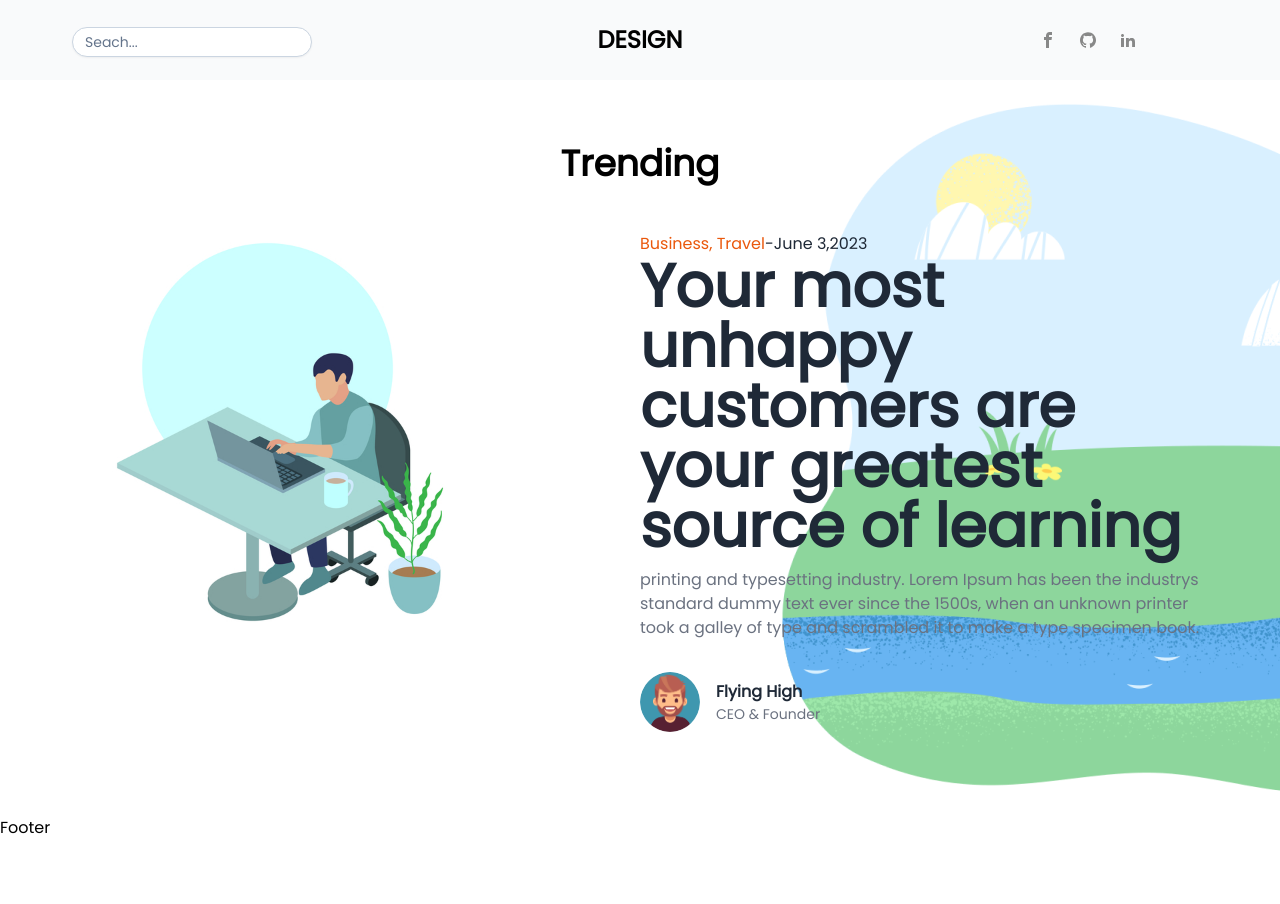
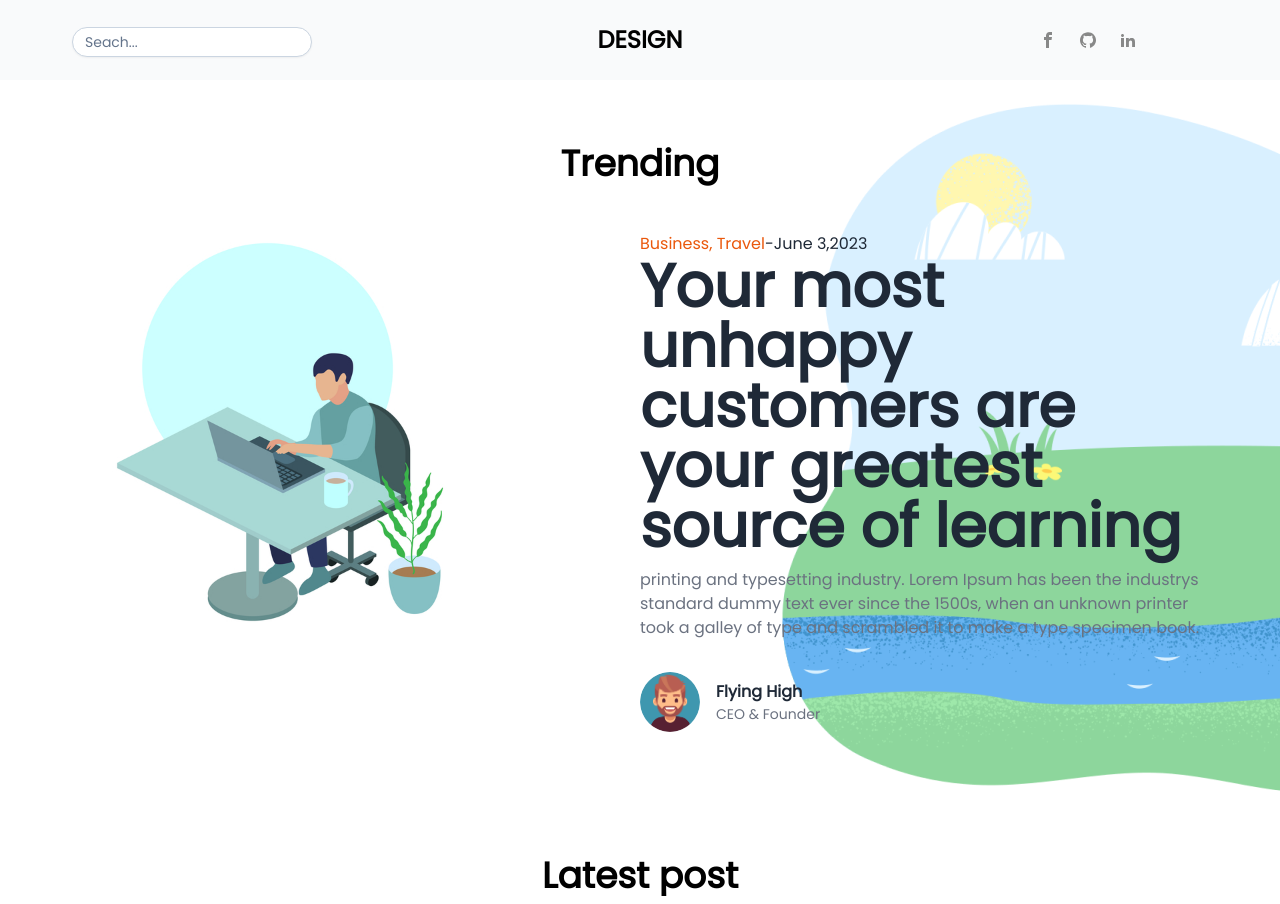
Before and after one commit to ali-haris/personal-blog, a Next.js app: page / in a window 1280 px wide. Shown: the top 904 px of the page. Before the commit the page ends 840 px from the top, so only its background shows below. Built offline with nearby package versions, Linux system fonts and the light colour scheme.

Commit message:
updated code

```diff
--- a/app/components/Section1.js
+++ b/app/components/Section1.js
@@ -6,12 +6,16 @@ import React from 'react'
 import Auther from './_child/Auther';
 // Import Swiper React components
 import { Swiper, SwiperSlide } from 'swiper/react';
+import swiperCore, { Autoplay } from 'swiper';
 // Import Swiper styles
 import 'swiper/css';
 
 
 
 export default function Section1() {
+
+    swiperCore.use([Autoplay]);
+
     const bg = {
         background: "url('img/banner.png') no-repeat",
         backgroundPosition: "right",
@@ -24,10 +28,9 @@ export default function Section1() {
                 <h1 className='font-bold text-4xl pb-12 text-center'>Trending</h1>
 
                 <Swiper
-                    spaceBetween={50}
                     slidesPerView={1}
-                    onSlideChange={() => console.log('slide change')}
-                    onSwiper={(swiper) => console.log(swiper)}
+                    loop={true}
+                    autoplay={{ delay: 2000 }}
                 >
                     <SwiperSlide> {Slide()}</SwiperSlide>
                     <SwiperSlide> {Slide()}</SwiperSlide>
--- /dev/null
+++ b/app/components/Section2.js
@@ -0,0 +1,50 @@
+import React from 'react'
+import Image from 'next/image';
+import Link from 'next/link'
+import Auther from './_child/Auther';
+
+
+export default function Section2() {
+    return (
+        <>
+            <section className='container mx-auto md:px-20 py-10'>
+                <h1 className='font-bold text-4xl text-center'>Latest post</h1>
+
+                {/* grid */}
+                <div className='grid md:grid-cols-2 lg:grid-cols-3 gap-14'>
+
+                    {Post()}
+                    {Post()}
+                    {Post()}
+                    {Post()}
+                    {Post()}
+                    {Post()}
+                </div>
+            </section>
+        </>
+    )
+}
+function Post() {
+    return (
+        <>
+            <div className='item'>
+                <div className='images'>
+                    <Link href={'/'}><Image src={"/img/heroslider.jpg"} className='rounded' width={300} height={250} alt='#' /></Link>
+                </div>
+                <div className='info flex justify-center        flex-col py-4'>
+                    <div className='cat'>
+                        <Link href={'/'} className='text-orange-600 hover:text-orange-800'>Business, Travel</Link>
+                        <Link href={'/'} className='text-gray-800 hover:text-orange-600'>-June 3,2023</Link>
+                    </div>
+                    <div className='title'>
+                        <Link href={'/'} className='text-xl font-bold text-gray-800 hover:text-gray-600'>Your most unhappy customers are your greatest source of learning</Link>
+                    </div>
+                    <p className='text-gray-500 py-3'>
+                        printing and typesetting industry. Lorem Ipsum has been the industrys standard dummy text ever since the 1500s, when an unknown printer took a galley of type and scrambled it to make a type specimen book.
+                    </p>
+                    <Auther />
+                </div>
+            </div>
+        </>
+    )
+}
--- a/app/page.js
+++ b/app/page.js
@@ -1,6 +1,6 @@
 import Section1 from './components/Section1'
 import Format from './layout/Format'
-
+import Section2 from './components/Section2';
 
 // components
 
@@ -9,6 +9,7 @@ export default function Home() {
     <>
       <Format>
         <Section1 />
+        <Section2 />
       </Format>
     </>
   )
```
